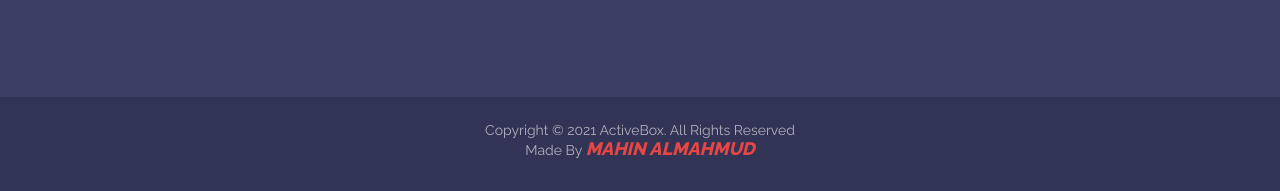
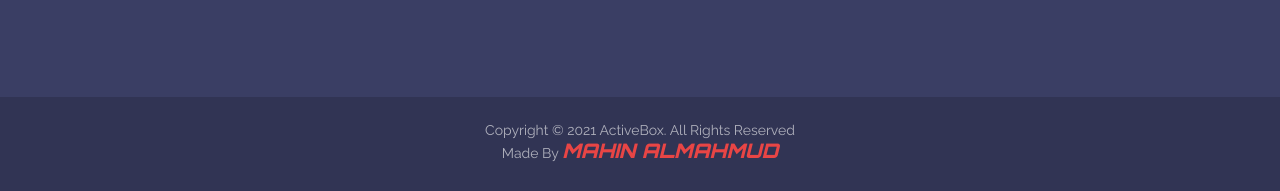
Before and after one commit to Mahin2008/ActiveBox, a plain HTML site: page index.html in a window 1280 px wide. Shown: the part 4013-4204 px from the top of the page. Drawn offline with nearby package versions, Linux system fonts and the light colour scheme.

Commit message:
Mahin pagol hoye gese

```diff
--- a/css/style.css
+++ b/css/style.css
@@ -538,10 +538,10 @@ footer .footer2 .copy p{
 }
 
 footer .footer2 .copy span{
-    font-family: 'Raleway', sans-serif;
-    font-weight: 800;
-    font-size: 18px;
-    font-style: italic;
+    font-family: 'Orbitron', sans-serif;
+    font-weight: 900;
+    font-size: 20px;
+    font-style: oblique;
     color: var(--main-color);
     text-transform: uppercase;
 }
--- a/index.html
+++ b/index.html
@@ -6,6 +6,7 @@
     <meta http-equiv="X-UA-Compatible" content="IE=edge">
     <meta name="viewport" content="width=device-width, initial-scale=1.0">
     <title>Active Box</title>
+    <link href="https://fonts.googleapis.com/css2?family=Orbitron:wght@900&display=swap" rel="stylesheet">
     <link href="https://fonts.googleapis.com/css2?family=Cardo:ital@1&family=Open+Sans:wght@300;400;500;600;700;800&family=Raleway:wght@100;200;300;400;500;600;700;800;900&display=swap" rel="stylesheet">
     <link rel="stylesheet" href="css/all.min.css">
     <link rel="stylesheet" href="css/style.css">
```
